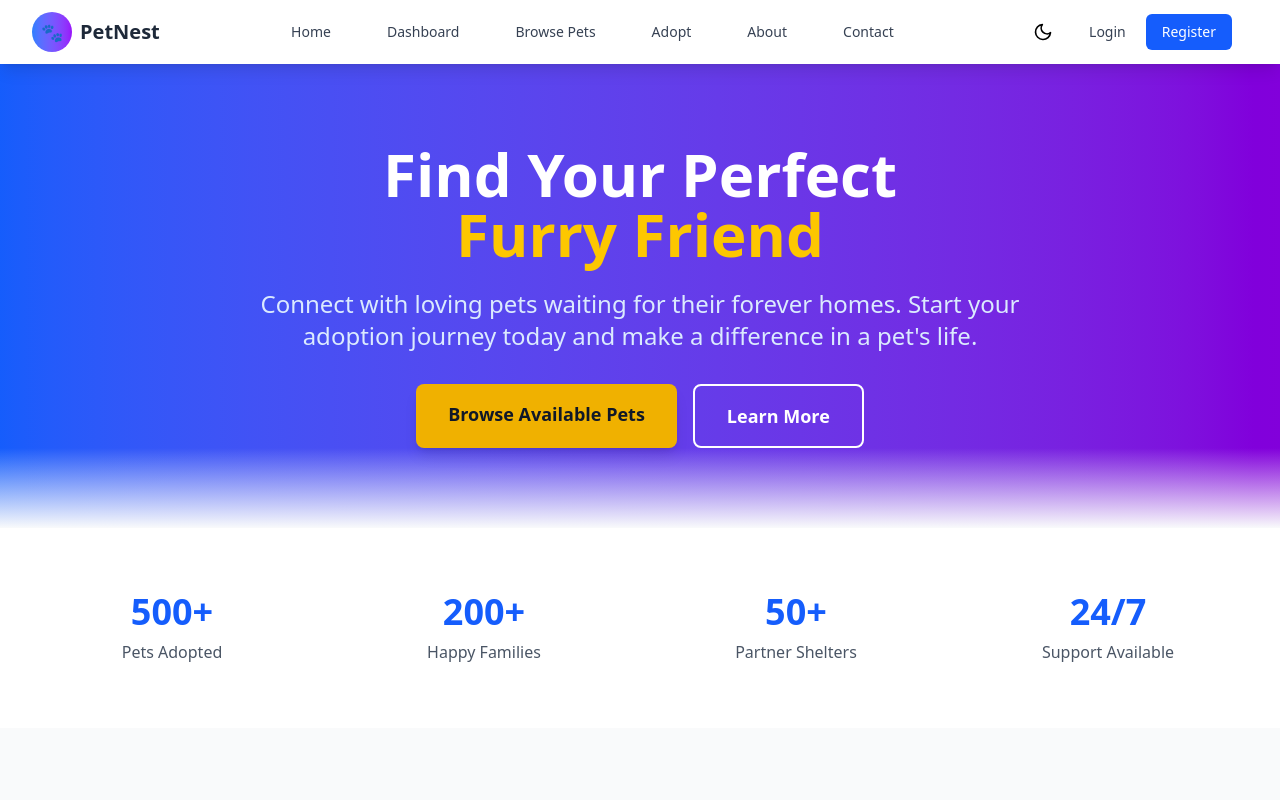
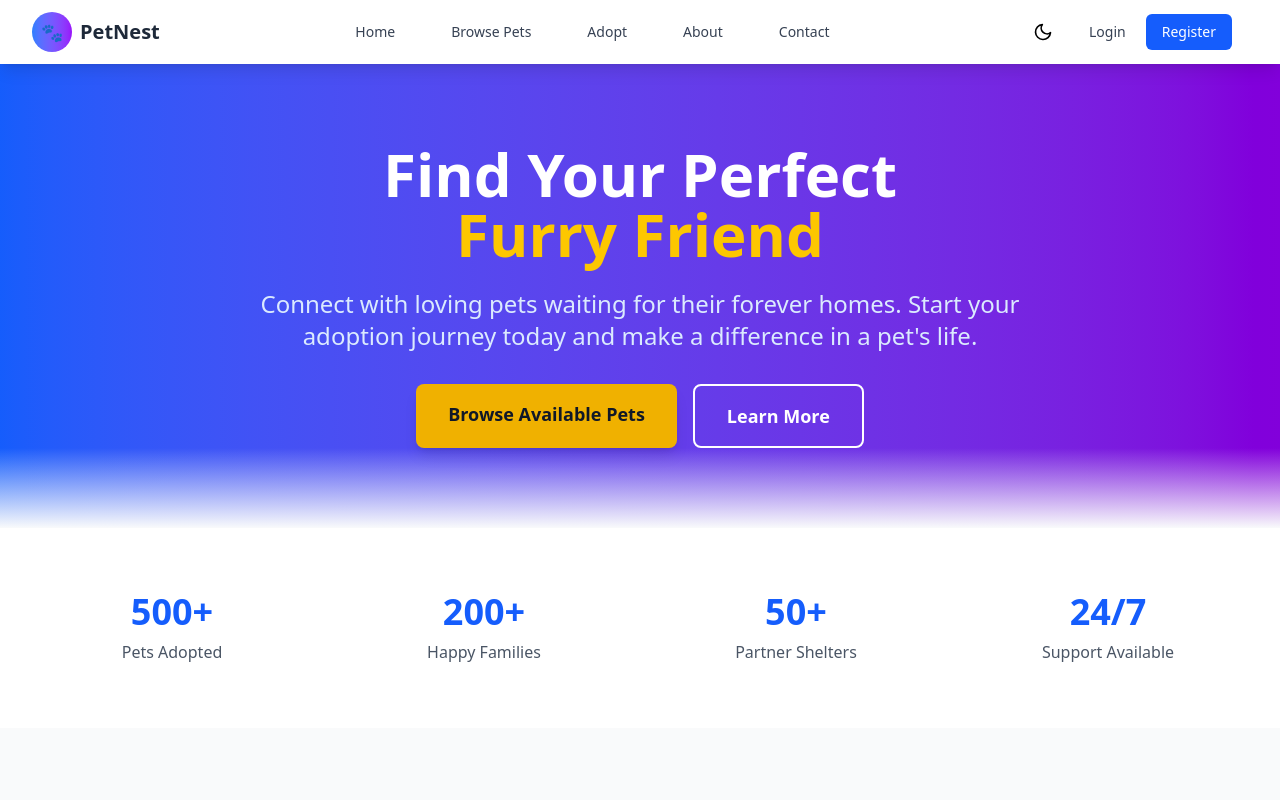
Before and after one commit to asif938/pet-nest, a React (Vite) app: page / in a window 1280 px wide. Shown: the top 800 px of the page. Built offline with nearby package versions, Linux system fonts and the light colour scheme; no server answers.

Commit message:
single page error solved

```diff
--- a/src/components/Navbar.jsx
+++ b/src/components/Navbar.jsx
@@ -38,12 +38,12 @@ const Navbar = () => {
                         >
                             Home
                         </Link>
-                        <Link
+                        {user && <Link
                             to="/dashboard"
                             className="text-gray-700 dark:text-gray-300 hover:text-blue-600 dark:hover:text-blue-400 px-3 py-2 rounded-md text-sm font-medium"
                         >
                             Dashboard
-                        </Link>
+                        </Link>}
                         <Link
                             to="/pets"
                             className="text-gray-700 dark:text-gray-300 hover:text-blue-600 dark:hover:text-blue-400 px-3 py-2 rounded-md text-sm font-medium"
```
Also changed, not shown: 1 other file (tests, documents, lock files or other folders).
